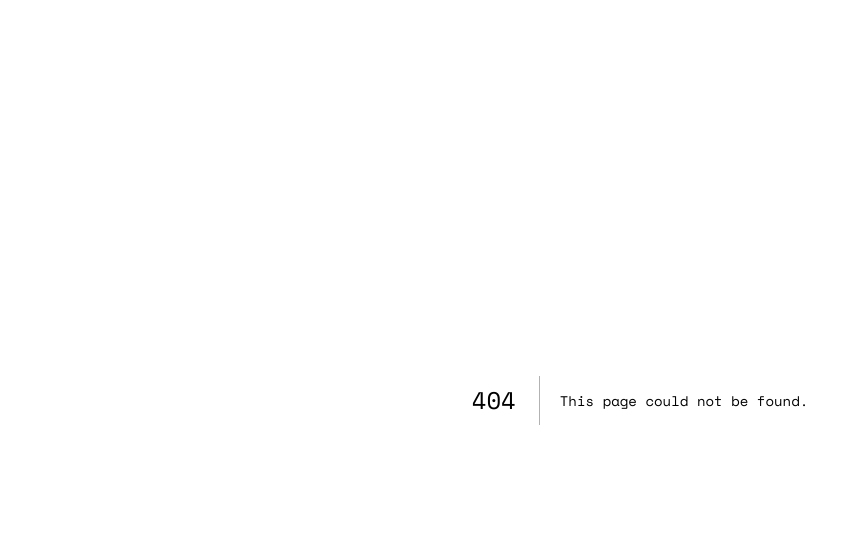
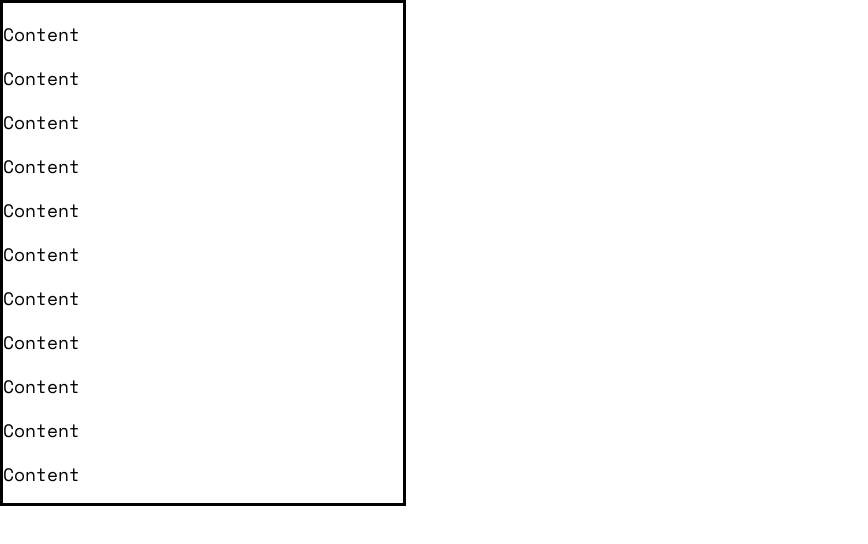
Before and after one commit to kr1st1nagr03g3r/react-intersection-observer-navigation-next-js, a Next.js app: page /test in a window 1280 px wide. Before the commit this address had no page. Shown: the top 544 px of the page, without its empty margins (0-868 px from the left). Built offline with nearby package versions, Linux system fonts and the light colour scheme.

Commit message:
scroll depth test

```diff
--- a/package.json
+++ b/package.json
@@ -16,6 +16,7 @@
     "next": "12.3.0",
     "react": "18.2.0",
     "react-dom": "18.2.0",
+    "react-favicon": "^1.0.1",
     "react-intersection-observer": "^9.4.0"
   }
 }
--- /dev/null
+++ b/pages/test.js
@@ -0,0 +1,74 @@
+const Hamburger = {
+    backgroundColor: "#FFFF00",
+}
+
+const notAHamburger = {
+    backgroundColor: "#689F38"
+}
+
+console.log(Hamburger)
+
+const ScrollDepth = () => {
+    offsetHeight > 300 ? { Hamburger } : { notAHamburger }
+}
+
+
+
+const Scroll = () => {
+    const handleScroll = event => {
+        console.log('scrollTop: ', event.currentTarget.scrollTop);
+        console.log('offsetHeight: ', event.currentTarget.offsetHeight);
+    };
+
+
+
+
+    return (
+        <div
+            className={ScrollDepth}
+            style={{
+                border: '3px solid black',
+                width: '400px',
+                height: '500px',
+                overflow: 'scroll',
+            }}
+            onScroll={handleScroll}
+        >
+            <p>Content</p>
+            <p>Content</p>
+            <p>Content</p>
+            <p>Content</p>
+            <p>Content</p>
+            <p>Content</p>
+            <p>Content</p>
+            <p>Content</p>
+            <p>Content</p>
+            <p>Content</p>
+            <p>Content</p>
+            <p>Content</p>
+            <p>Content</p>
+            <p>Content</p>
+            <p>Content</p>
+            <p>Content</p>
+            <p>Content</p>
+            <p>Content</p>
+            <p>Content</p>
+            <p>Content</p>
+            <p>Content</p>
+            <p>Content</p>
+            <p>Content</p>
+            <p>Content</p>
+            <p>Content</p>
+            <p>Content</p>
+            <p>Content</p>
+            <p>Content</p>
+            <p>Content</p>
+            <p>Content</p>
+            <p>Content</p>
+            <p>Content</p>
+            <p>Content</p>
+        </div>
+    );
+};
+
+export default Scroll;
```
Also changed, not shown: pages/index.js (+8 -0 lines), public/favicon-32x32.png (added), 1 other file (tests, documents, lock files or other folders).
